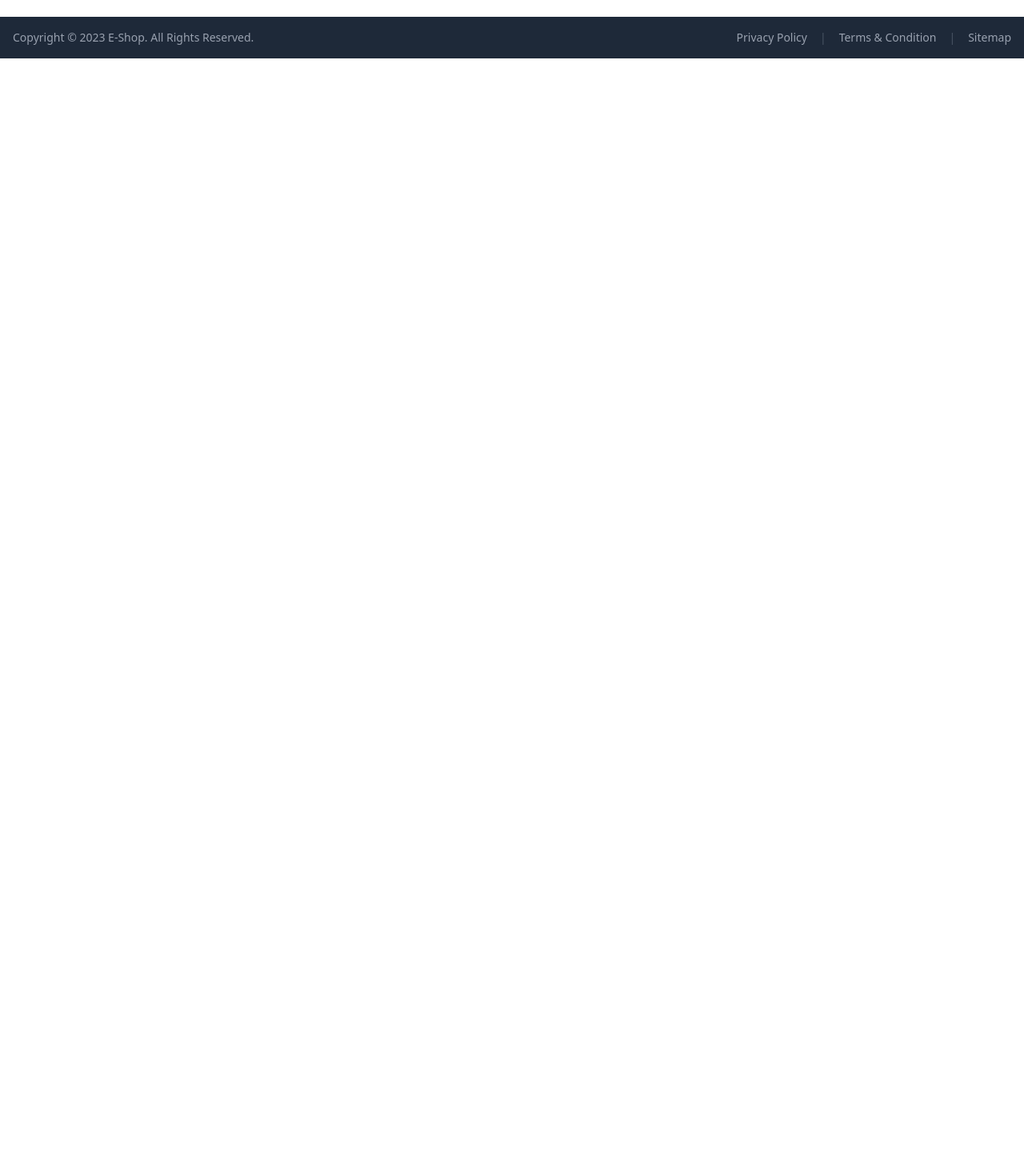
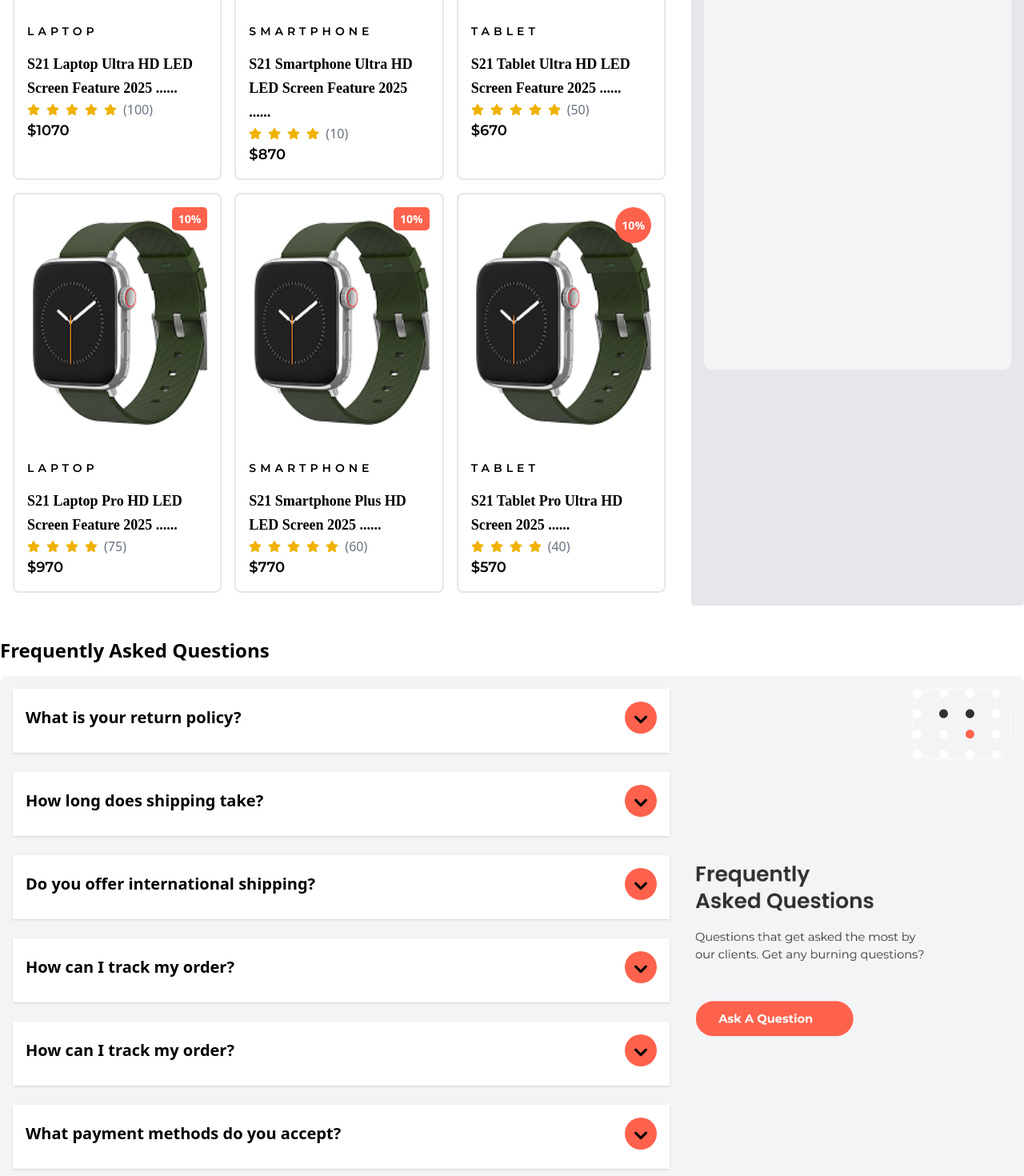
Before and after one commit to MASUDRANA179017/e-shop, a React (Vite) app: page / in a window 1280 px wide. Shown: the part 2140-3610 px from the top of the page at 80% size. Before the commit the page ends 2213 px from the top, so only its background shows below. Built offline with nearby package versions, Linux system fonts and the light colour scheme; no server answers.

Commit message:
Product layout design and faq design done

```diff
--- /dev/null
+++ b/src/components/bestSeler/Bestseller.jsx
@@ -0,0 +1,30 @@
+import React from 'react'
+import Container from '../commonLayouts/Container'
+import ProductLayout from '../commonLayouts/ProductLayout'
+
+const Bestseller = () => {
+    return (
+        <div>
+            <Container>
+                <h2 className="text-2xl font-bold mb-4 text-start">Best Sellers</h2>
+                <div className="grid grid-cols-3 gap-4">
+                    <div className="bg-transparent p-4 rounded col-span-2">
+                        <div className="grid grid-cols-3 gap-4 p-0">
+                            <ProductLayout percentTag={true} roundTag={false} category="LAPTOP" stock={false} stockAmount="50" title="S21 Laptop Ultra HD LED Screen Feature 2025 ......" rating="5" totalRating="100" price="1070" border="true" bg="transparent" />
+                            <ProductLayout percentTag={false} roundTag={true} category="SMARTPHONE" stock={false} stockAmount="30" title="S21 Smartphone Ultra HD LED Screen Feature 2025 ......" rating="4" totalRating="10" price="870" border="true" bg="transparent" />
+                            <ProductLayout percentTag={false} roundTag={false} category="TABLET" stock={false} stockAmount="20" title="S21 Tablet Ultra HD LED Screen Feature 2025 ......" rating="5" totalRating="50" price="670" border="true" bg="transparent" />
+                            <ProductLayout percentTag={true} roundTag={false} category="LAPTOP" stock={false} stockAmount="25" title="S21 Laptop Pro HD LED Screen Feature 2025 ......" rating="4" totalRating="75" price="970" border="true" bg="transparent" />
+                            <ProductLayout percentTag={true} roundTag={false} category="SMARTPHONE" stock={false} stockAmount="15" title="S21 Smartphone Plus HD LED Screen 2025 ......" rating="5" totalRating="60" price="770" border="true" bg="transparent" />
+                            <ProductLayout percentTag={false} roundTag={true} category="TABLET" stock={false} stockAmount="40" title="S21 Tablet Pro Ultra HD Screen 2025 ......" rating="4" totalRating="40" price="570" border="true" bg="transparent" />
+                        </div>
+                    </div>
+                    <div className="bg-gray-200 p-4 rounded col-span-1 w-full cover-fill">
+                        <img src="frontend/banner/bestSell.png" alt="Best Seller Image" className="w-full h-auto rounded" />
+                    </div>
+                </div>
+            </Container>
+        </div>
+    )
+}
+
+export default Bestseller
--- a/src/components/commonLayouts/ProductLayout.jsx
+++ b/src/components/commonLayouts/ProductLayout.jsx
@@ -7,7 +7,7 @@ const ProductLayout = ({ percentTag, roundTag, category, title, rating, totalRat
     return (
         <div style={{ background: bg }} className="border-2 border-gray-200 rounded-lg w-full flex-row justify-center group p-4 hover:shadow-lg hover:shadow-[#FF624C] transition-shadow duration-300 ">
             <div className="relative mb-4">
-                <img className="object-cover w-full h-[350px]" src="frontend/products/product01.png" alt="product" />
+                <img className="object-cover w-full h-[300px]" src="frontend/products/product01.png" alt="product" />
                 {percentTag && (
                     <div className="absolute top-0 right-0 text-white bg-[#FF624C] text-[14px] font-semibold px-2 py-1 rounded-[5px]">
                         10%
@@ -32,7 +32,7 @@ const ProductLayout = ({ percentTag, roundTag, category, title, rating, totalRat
                 </div>
             </div>
             <div className="div cursor-pointer">
-                <p className="text-sm font-['Montserrat'] leading-5 uppercase tracking-[5px] font-semibold mt-[46px] mb-4">{category}</p>
+                <p className="text-sm font-['Montserrat'] leading-5 uppercase tracking-[5px] font-semibold mt-[4px] mb-4">{category}</p>
                 <h3 className="text-lg font-['Poppins'] font-semibold text-5 leading-[30px] hover:underline">{title}</h3>
                 <div className="flex items-center gap-2">
                     {ratingValue.map((_, index) => (
--- /dev/null
+++ b/src/components/faq/FAQ.jsx
@@ -0,0 +1,78 @@
+import React from 'react'
+import Container from '../commonLayouts/Container';
+
+const FAQ = () => {
+    // Sample FAQ data
+    const faqs = [
+        {
+            question: "What is your return policy?",
+            answer: "We offer a 30-day return policy on all items."
+        },
+        {
+            question: "How long does shipping take?",
+            answer: "Shipping typically takes 5-7 business days."
+        },
+        {
+            question: "Do you offer international shipping?",
+            answer: "Yes, we ship to most countries worldwide."
+        },
+        {
+            question: "How can I track my order?",
+            answer: "You can track your order using the tracking link provided in your confirmation email."
+        },
+        {
+            question: "How can I track my order?",
+            answer: "You can track your order using the tracking link provided in your confirmation email."
+        },
+        {
+            question: "What payment methods do you accept?",
+            answer: "We accept all major credit cards, PayPal, and bank transfers. If you have any other questions, feel free to contact our support team. We are here to help you with any inquiries you may have regarding our products, services, or policies. Your satisfaction is our priority, and we strive to provide prompt and helpful responses to all your questions."
+        }
+    ];
+    const [openIndex, setOpenIndex] = React.useState(null);
+
+    const toggleAnswer = (index) => {
+        setOpenIndex(openIndex === index ? null : index);
+    };
+
+    return (
+        <>
+            <Container>
+
+                <h2 className="text-2xl font-bold mt-[40px] mb-4">Frequently Asked Questions</h2>
+                <div className=" grid grid-cols-3 bg-gray-100 rounded-lg">
+                    <div className='grid grid-cols-1 col-span-2 row-span-1 gap-4 p-4 pb-[-20px]'>
+                        <div className="faq">
+                            {faqs.map((faq, index) => (
+                                <div key={index} className='bg-white p-4 h-auto mb-6 shadow'>
+                                    <div
+                                        className='flex justify-between items-center cursor-pointer p-0 m-0 '
+                                        onClick={() => toggleAnswer(index)}
+                                    >
+                                        <h3 className='font-semibold text-[20px] '>{faq.question}</h3>
+                                        <svg
+                                            className={`w-10 h-10 bg-[#FF624C] rounded-full p-3 transition-transform duration-300 ${openIndex === index ? 'rotate-180 bg-white border border-[#FF624C]' : ''}`}
+                                            fill="none"
+                                            stroke="currentColor"
+                                            viewBox="0 0 10 10"
+                                        >
+                                            <path strokeLinecap="round" strokeLinejoin="round" strokeWidth={2} d="M9 4.5l-4 4-4-4" />
+                                        </svg>
+                                    </div>
+                                    <p className={`text-lg mt-2 overflow-hidden transition-all duration-300 pr-[40px] ${openIndex === index ? 'opacity-100' : 'max-h-0 opacity-0'}`}>
+                                        {faq.answer}
+                                    </p>
+                                </div>
+                            ))}
+                        </div>
+                    </div>
+                    <div className="grid grid-cols-1 gap-4 p-4">
+                        <img src="frontend/banner/faq.png" alt="FAQ Image" className="w-full h-auto rounded-lg" />
+                    </div>
+                </div>
+            </Container>
+        </>
+    )
+}
+
+export default FAQ;
--- a/src/components/product/NewProductLazyLoad.jsx
+++ b/src/components/product/NewProductLazyLoad.jsx
@@ -31,7 +31,7 @@ const NewProductLazyLoad = () => {
 
   const handleLoadMore = () => {
     if (visibleProducts >= products.length) {
-      window.location.href = `/Product-list`;
+      window.location.href = `/Product`;
     } else {
       setVisibleProducts((prev) => prev + PRODUCTS_PER_LOAD);
     }
--- a/src/pages/HomePage.jsx
+++ b/src/pages/HomePage.jsx
@@ -2,11 +2,10 @@ import React from "react";
 import QuackService from "../components/quackService/QuackService";
 import NewProductLazyLoad from "../components/product/NewProductLazyLoad";
 import {Banner, Banner2 } from "../components/banner/Banner";
-import BannerFreeShipping from "../components/banner/BannerFreeShipping";
-import BannerTwo from "../components/banner/BannerTwo";
-import BannerBlackFriday from "../components/banner/BannerBlackFriday";
 import ProductSlider from "../components/product/ProductSlide";
-import ProductLayout from "../components/commonLayouts/ProductLayout";
+import Bestseller from "../components/bestSeler/bestseller";
+import FAQ from "../components/faq/FAQ";
+
 
 
 const HomePage = () => {
@@ -17,7 +16,8 @@ const HomePage = () => {
       <ProductSlider />
       <Banner2 />
       <NewProductLazyLoad />
-
+      <Bestseller />
+      <FAQ />
     </div>
   );
 };
```
Also changed, not shown: public/frontend/banner/bestSell.png (added), public/frontend/banner/faq.png (added).
